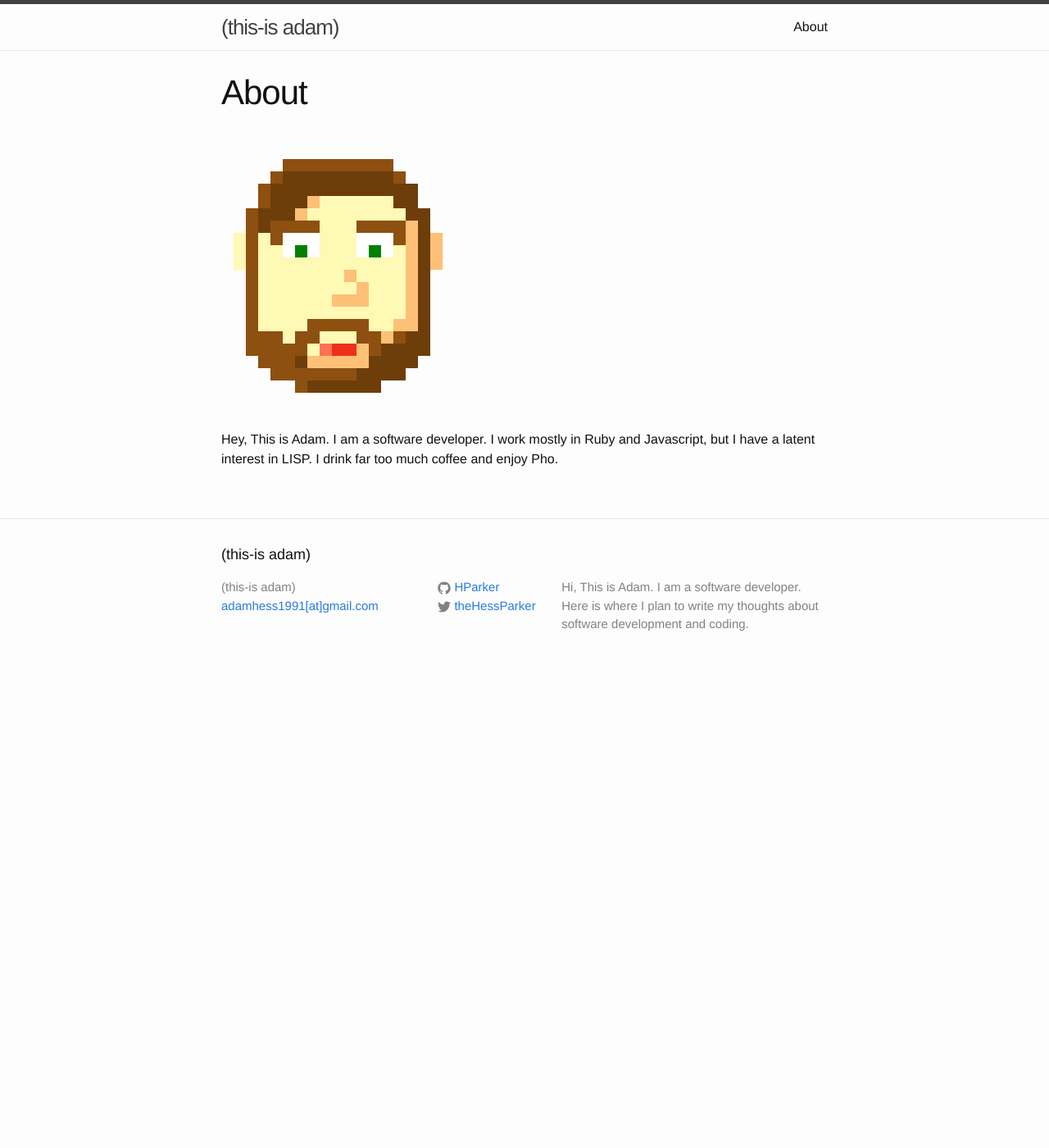
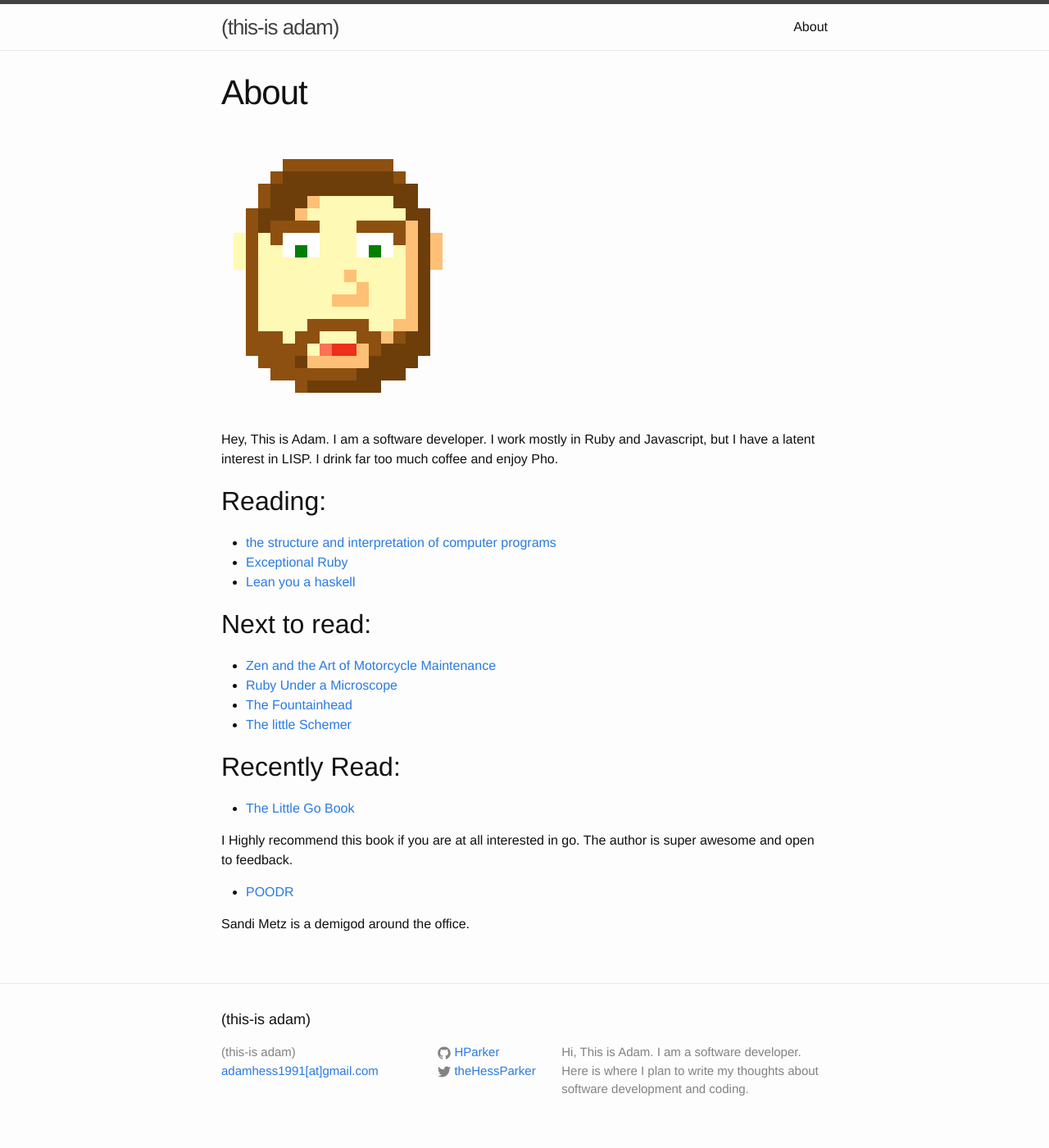
Before and after one commit to HParker/HParker.github.io, a Jekyll site: the page built from about.md, in a window 1280 px wide. Shown: the whole page at 82% size. Built offline with Jekyll 4.4.1, drawn with Linux system fonts in a browser that asks for light colours; before the commit the page ends 900 px from its top, so only the background shows below that.

Commit message:
add reading list

```diff
--- a/about.md
+++ b/about.md
@@ -6,4 +6,30 @@ permalink: /about/
 
 ![Me](/assets/me.png)
 
-Hey, This is Adam. I am a software developer. I work mostly in Ruby and Javascript, but I have a latent interest in LISP. I drink far too much coffee and enjoy Pho.
+Hey, This is Adam. I am a software developer. I work mostly in Ruby
+and Javascript, but I have a latent interest in LISP. I drink far too
+much coffee and enjoy Pho.
+
+## Reading:
+
+* [the structure and interpretation of computer programs](https://mitpress.mit.edu/sicp/full-text/book/book.html)
+* [Exceptional Ruby](http://exceptionalruby.com/)
+* [Lean you a haskell](http://learnyouahaskell.com/)
+
+## Next to read:
+
+* [Zen and the Art of Motorcycle Maintenance](https://en.wikipedia.org/wiki/Zen_and_the_Art_of_Motorcycle_Maintenance)
+* [Ruby Under a Microscope](http://patshaughnessy.net/ruby-under-a-microscope)
+* [The Fountainhead](https://en.wikipedia.org/wiki/The_Fountainhead)
+* [The little Schemer](https://mitpress.mit.edu/books/little-schemer)
+
+## Recently Read:
+
+* [The Little Go Book](http://openmymind.net/The-Little-Go-Book/)
+
+I Highly recommend this book if you are at all interested in go. The
+author is super awesome and open to feedback.
+
+* [POODR](http://www.poodr.com/)
+
+Sandi Metz is a demigod around the office.
```
Also changed, not shown: _posts/2015-12-1-my-holiday-reading-list.md (added, +39 -0 lines).
